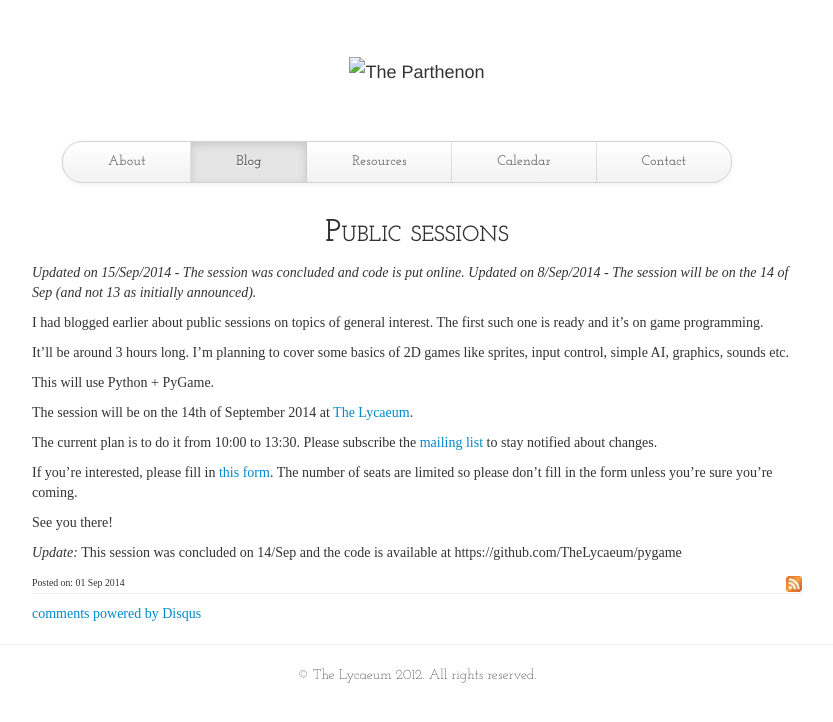
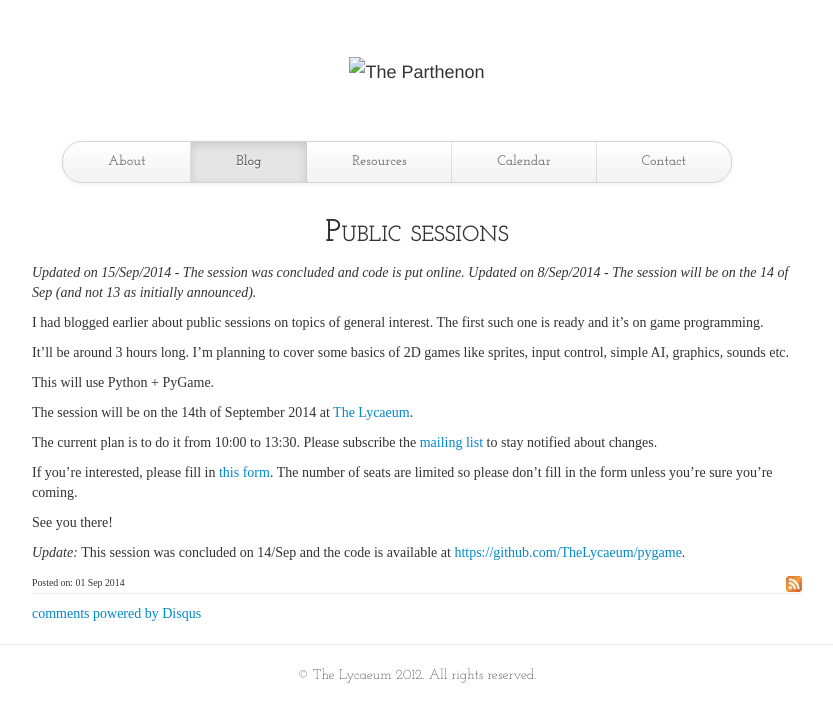
Before and after one commit to hamon-in/lycaeum.in, a Jekyll site: the page built from _posts/2014-09-01-public_sessions.markdown, in a window 1280 px wide. Shown: the top 722 px of the page, without its empty margins (223-1056 px from the left). Built offline with Jekyll 4.4.1, drawn with Linux system fonts in a browser that asks for light colours; nearby versions of some CDN libraries; some web fonts are replaced; comment, search, counter and statistics services are not loaded; part of the change alters nothing that is shown.

```diff
--- a/_posts/2014-09-01-public_sessions.markdown
+++ b/_posts/2014-09-01-public_sessions.markdown
@@ -23,4 +23,4 @@ If you're interested, please fill in [this form](https://docs.google.com/forms/d
 
 See you there!
 
-*Update:* This session was concluded on 14/Sep and the code is available at https://github.com/TheLycaeum/pygame
+*Update:* This session was concluded on 14/Sep and the code is available at [https://github.com/TheLycaeum/pygame](https://github.com/TheLycaeum/pygame).
```
